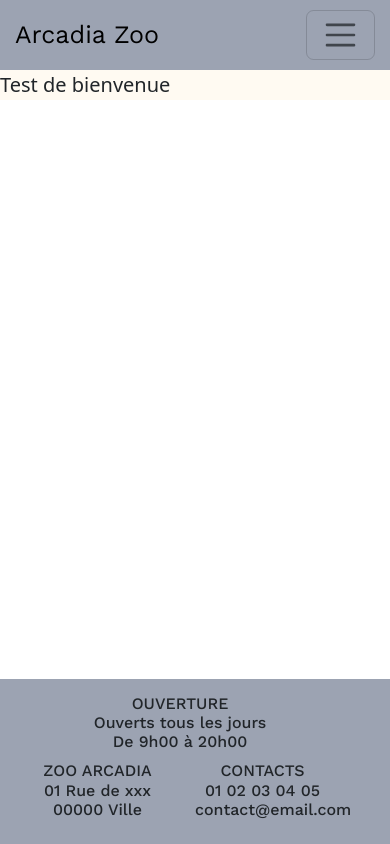
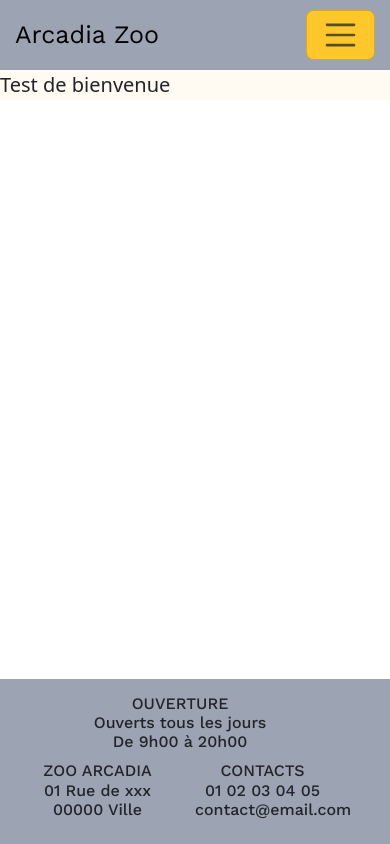
Before and after one commit to GilPB93/ZooArcadiaFront, a website with bundled scripts: page index.html in a window 390 px wide. Built offline with nearby package versions, Linux system fonts and the light colour scheme; files whose address does not match are found by name; a web font is replaced by a local one.

Commit message:
Amend header

```diff
--- a/scss/main.scss
+++ b/scss/main.scss
@@ -33,3 +33,7 @@ h4 {
     font-size: 0.8rem;
     font-family: 'Work Sans', sans-serif;
 }
+
+.navbar-toggler, .span {
+    background-color: $secondary1;
+}
```
Also changed, not shown: scss/main.css, 1 other file.
